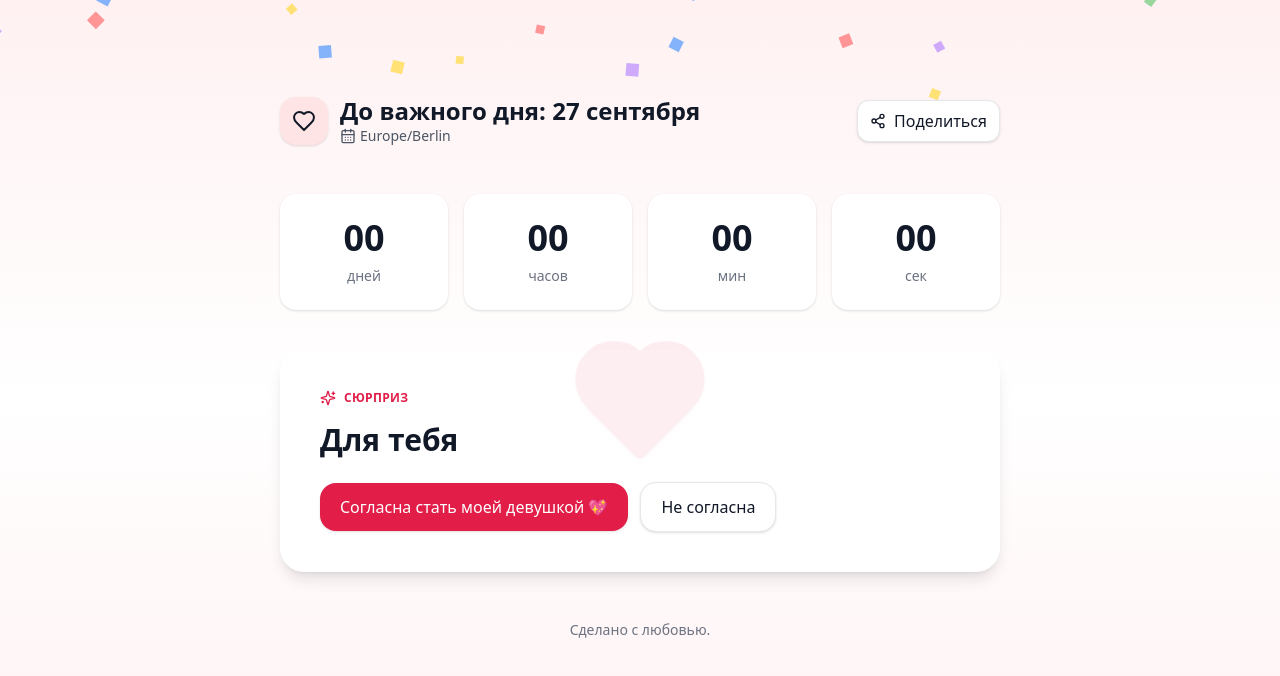
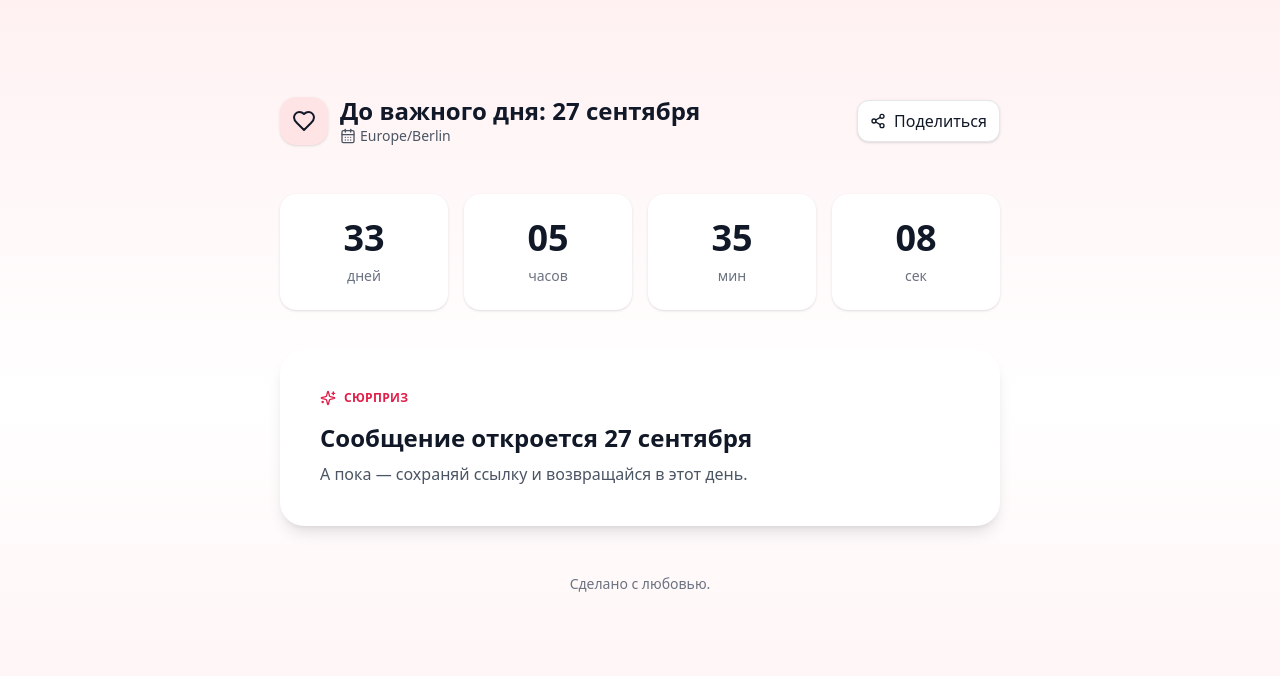
Before and after one commit to MarkBoginya/MarkBoginya, a React (Vite) app: page / in a window 1280 px wide. Shown: the top 676 px of the page. Built offline with nearby package versions, Linux system fonts and the light colour scheme.

Commit message:
Update LoveDay.jsx

```diff
--- a/src/LoveDay.jsx
+++ b/src/LoveDay.jsx
@@ -109,7 +109,7 @@ function useConfetti(phase) {
 }
 
 export default function LoveDay() {
-  const TARGET = "2025-07-27T00:00:00+02:00";
+  const TARGET = "2025-09-27T00:00:00+02:00";
   const { days, hours, minutes, seconds, diff } = useCountdown(TARGET);
   const partyTime = diff === 0;
 
```
